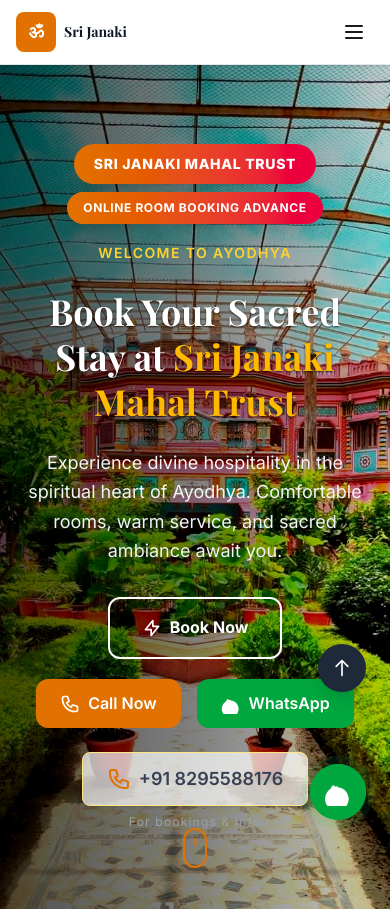
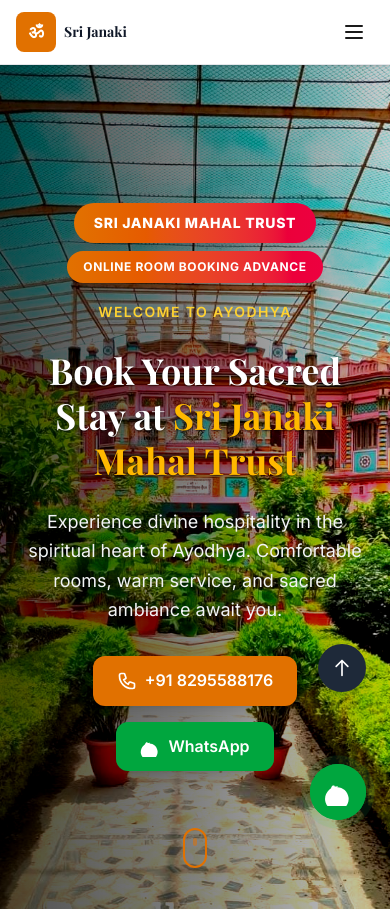
Before and after one commit to AmanVatsSharma/janki-mahal-nextjs, a Next.js app: page / in a window 390 px wide. Shown: the top 911 px of the page. Built offline with nearby package versions, Linux system fonts and the light colour scheme; a web font is replaced by a local one.

Commit message:
Refactor HeroSection component to utilize constants for phone and WhatsApp links, and update button layout for improved accessibility and responsiveness.

```diff
--- a/components/HeroSection.tsx
+++ b/components/HeroSection.tsx
@@ -1,4 +1,5 @@
 import Image from "next/image";
+import { BUSINESS_INFO, CONTACT_LINKS } from "../lib/constants";
 
 export default function HeroSection() {
   return (
@@ -42,62 +43,36 @@
           Experience divine hospitality in the spiritual heart of Ayodhya. Comfortable rooms, warm service, and sacred ambiance await you.
         </p>
 
-        {/* Primary CTA (white outlined) and secondary row (orange/green) */}
-        <div className="flex flex-col items-center justify-center gap-5">
-          {/* Book Now (white) */}
-          <a
-            id="hero-book-now"
-            href="https://wa.me/918295588176?text=I%20would%20like%20to%20book%20a%20room%20at%20Sri%20Janaki%20Mahal%20Trust"
-            target="_blank"
-            rel="noopener noreferrer"
-            className="px-8 py-4 border-2 border-white text-white rounded-xl font-bold hover:bg-white/10 transition-all duration-300 inline-flex items-center gap-2"
-            aria-label="Book Now on WhatsApp"
-          >
-            <svg className="w-5 h-5" fill="none" stroke="currentColor" viewBox="0 0 24 24">
-              <path strokeLinecap="round" strokeLinejoin="round" strokeWidth={2} d="M13 10V3L4 14h7v7l9-11h-7z" />
-            </svg>
-            Book Now
-          </a>
-
-          {/* Side-by-side Call and WhatsApp buttons */}
-          <div className="flex flex-row gap-4 justify-center items-center">
+        {/* Call and WhatsApp buttons - stacked horizontally on all screens */}
+        <div className="flex flex-row gap-4 justify-center items-center flex-wrap">
+          {/* Call button with phone number */}
           <a
             id="hero-call"
-              href="tel:+918295588176"
-              className="px-6 py-3 rounded-xl bg-amber-600 text-white font-semibold hover:bg-amber-700 transition-all duration-300 inline-flex items-center gap-2"
+            href={CONTACT_LINKS.phone}
+            className="px-6 py-3 rounded-xl bg-amber-600 text-white font-semibold hover:bg-amber-700 transition-all duration-300 inline-flex items-center gap-2 shadow-lg"
+            aria-label={`Call ${BUSINESS_INFO.phone}`}
           >
             <svg className="w-5 h-5" fill="none" stroke="currentColor" viewBox="0 0 24 24">
               <path strokeLinecap="round" strokeLinejoin="round" strokeWidth={2} d="M3 5a2 2 0 012-2h3.28a1 1 0 01.948.684l1.498 4.493a1 1 0 01-.502 1.21l-2.257 1.13a11.042 11.042 0 005.516 5.516l1.13-2.257a1 1 0 011.21-.502l4.493 1.498a1 1 0 01.684.949V19a2 2 0 01-2 2h-1C9.716 21 3 14.284 3 6V5z" />
             </svg>
-              Call Now
+            <span className="hidden sm:inline">Call</span>
+            <span>{BUSINESS_INFO.phone}</span>
           </a>
+
+          {/* WhatsApp button */}
           <a
             id="hero-whatsapp"
-              href="https://wa.me/918295588176"
+            href={CONTACT_LINKS.whatsapp}
             target="_blank"
             rel="noopener noreferrer"
-              className="px-6 py-3 rounded-xl bg-green-600 text-white font-semibold hover:bg-green-700 transition-all duration-300 inline-flex items-center gap-2"
+            className="px-6 py-3 rounded-xl bg-green-600 text-white font-semibold hover:bg-green-700 transition-all duration-300 inline-flex items-center gap-2 shadow-lg"
+            aria-label="Contact us on WhatsApp"
           >
             <svg className="w-5 h-5" fill="currentColor" viewBox="0 0 24 24">
               <path d="M17.472 14.382c-.297-.149-1.758-.867-2.03-.967-.273-.099-.471-.148-.67.15-.197.297-.767.966-.94 1.164-.173.199-.347.223-.644.075-.297-.15-1.255-.463-2.39-1.475-.883-.788-1.48-1.761-1.653-2.059-.173-.297-.018-.458.13-.606.134-.133.298-.347.446-.52.149-.174.198-.298.298-.497.099-.198.05-.371-.025-.52-.075-.149-.669-1.612-.916-2.207-.242-.579-.487-.5-.67-.51-.173-.008-.371-.01-.57-.01-.198 0-.52.074-.792.372-.272.297-1.04 1.016-1.04 2.479 0 1.462 1.065 2.875 1.213 3.074.149.198 2.096 3.2 5.076 4.487.709.306 1.262.489 1.694.625.712.227 1.36.195 1.871.118.571-.085 1.758-.719 2.006-1.413.248-.694.248-1.289.173-1.413-.074-.124-.272-.198-.57-.347m-5.421-7.403h-.004a9.87 9.87 0 00-4.255.949c-1.238.503-2.335 1.236-3.356 2.192-1.048 1.007-1.954 2.14-2.625 3.646-.735 1.7-1.14 3.6-.788 5.629.793 4.811 4.823 8.52 9.617 8.52 1.214 0 2.389-.184 3.514-.547 1.265-.41 2.439-1.04 3.466-1.872 1.048-.87 1.954-1.956 2.625-3.462.735-1.7 1.14-3.6.788-5.629-.793-4.811-4.823-8.52-9.617-8.52z" />
             </svg>
             WhatsApp
           </a>
-          </div>
-        </div>
-        {/* Mobile Number Displayed Nicely and Clickable */}
-        <div className="mt-6 flex flex-col items-center">
-          <a
-            href="tel:+918295588176"
-            className="text-lg sm:text-xl font-semibold text-gray-700 bg-white/70 px-6 py-3 rounded-lg shadow inline-flex items-center gap-2 border border-amber-200 hover:bg-amber-50 transition cursor-pointer select-all"
-            title="Click to Call"
-          >
-            <svg className="h-6 w-6 text-amber-600" fill="none" stroke="currentColor" viewBox="0 0 24 24">
-              <path strokeLinecap="round" strokeLinejoin="round" strokeWidth={2} d="M3 5a2 2 0 012-2h3.28a1 1 0 01.948.684l1.498 4.493a1 1 0 01-.502 1.21l-2.257 1.13a11.042 11.042 0 005.516 5.144l1.13-2.257a1 1 0 011.21-.502l4.493 1.498a1 1 0 01.684.949V19a2 2 0 01-2 2h-1C9.716 21 3 14.284 3 6V5z"/>
-            </svg>
-            +91 8295588176
-          </a>
-          <span className="mt-2 text-xs text-gray-400 tracking-widest select-all">For bookings & info</span>
         </div>
 
       </div>
```
Lines whose indentation alone changed are shown as unchanged.
